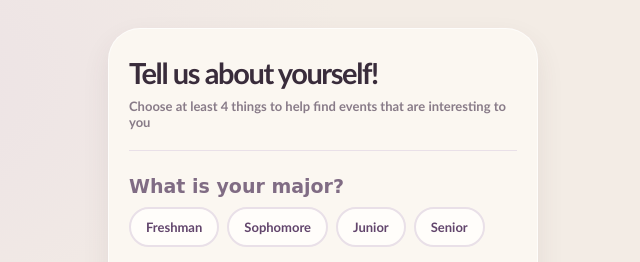
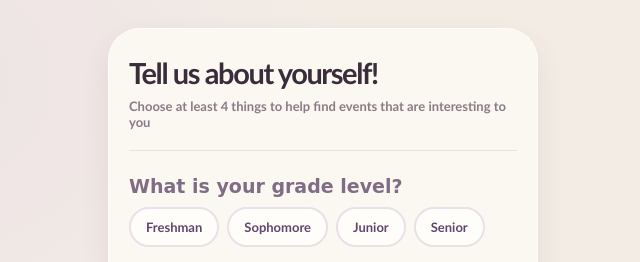
Before and after one commit to nxameen1/JMUMake-A-Thon, a plain HTML site: page bio.html in a window 1280 px wide. Both pictures are taken after a click on the button "Next". Shown: the top 262 px of the page, 317-957 px from the left. Drawn offline with Linux system fonts and the light colour scheme.

Commit message:
created profile file and editied bio

```diff
--- a/bio.html
+++ b/bio.html
@@ -66,7 +66,7 @@
             <button type="button" id="next1">Next</button>
         </div>
         <div id="major" hidden>
-            <p>What is your major?</p>
+            <p>What is your grade level?</p>
             <label>
                 <input type="radio">
                 Freshman
```
Also changed, not shown: profile.html (added).
